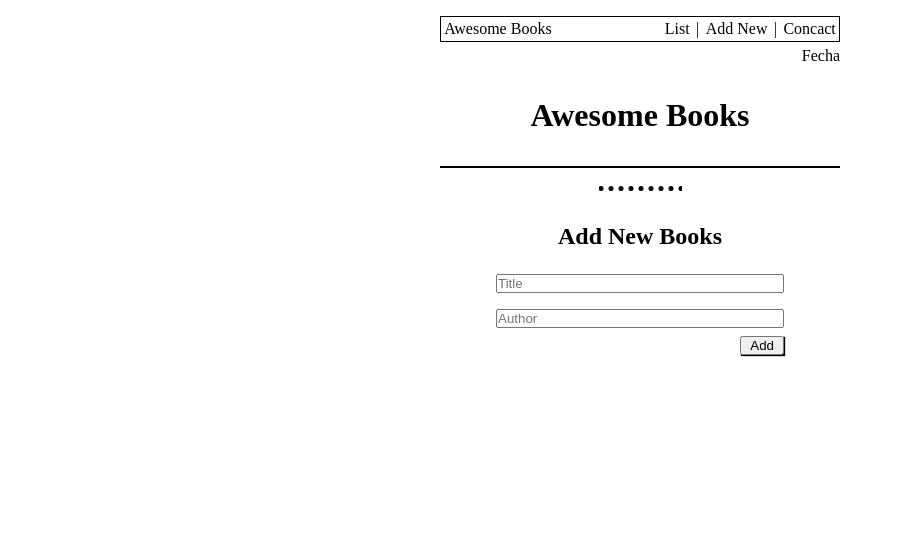
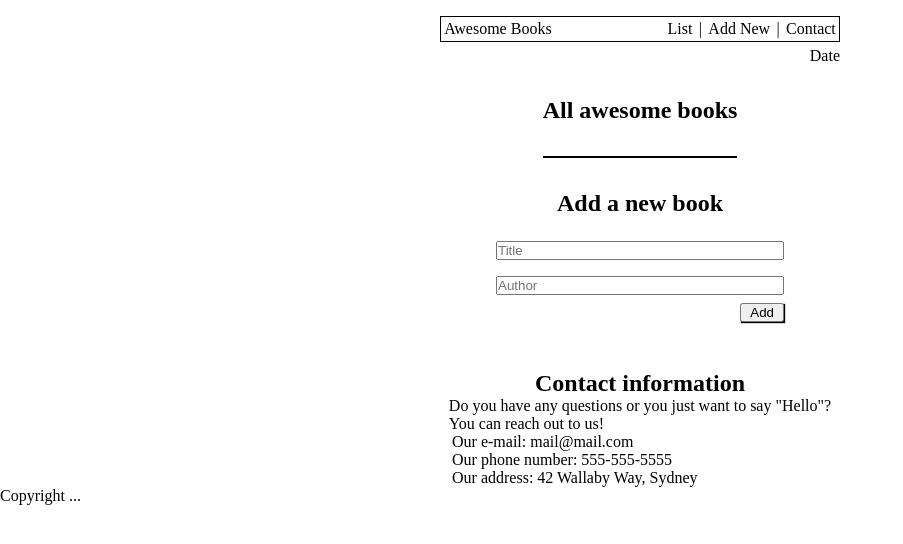
Before and after one commit to MarcoOquendoC/awesomeBooks, a website: page index.html in a window 1280 px wide. Shown: the whole page, without its empty margins (0-903 px from the left). Drawn offline with Linux system fonts and the light colour scheme.

Commit message:
Add contact, list, and new book sections

```diff
--- a/index.html
+++ b/index.html
@@ -15,23 +15,24 @@
     <nav>
       <span>Awesome Books</span>
       <ul>
-        <li><a id="list" href="#">List</a></li>
+        <li><a id="navList" href="#">List</a></li>
         <li>|</li>
-        <li><a id="new" href="#">Add New</a></li>
+        <li><a id="navNew" href="#">Add New</a></li>
         <li>|</li>
-        <li><a id="contact" href="#">Concact</a></li>
+        <li><a id="navContact" href="#">Contact</a></li>
       </ul>
     </nav>
-    <div id="fecha">Fecha</div>
+    <div id="fecha">Date</div>
   </header>
   <main>
-    <h1>Awesome Books</h1>
-    <div class="container">
+    <section id="list">
+      <h1>All awesome books</h1>
       <table id="bookList">
+        <!-- Book List from javaScript -->
       </table>
-      <br>
-      <hr>
-      <h2>Add New Books</h2>
+    </section>
+    <section id="new">
+      <h2>Add a new book</h2>
       <form class="bookForm" action="index.html" method="post">
         <label for="bookTitle"></label>
         <input id="bookTitle" type="text" placeholder="Title">
@@ -39,9 +40,22 @@
         <input id="author" type="text" placeholder="Author">
         <button id="addBtn" type="button" name="addBook">Add</button>
       </form>
-    </div>
+    </section>
+    <section id="contact">
+      <h2>Contact information</h2>
+      <p>Do you have any questions or you just want to say "Hello"? <br>You can reach out to us!</p>
+      <ul>
+        <li>Our e-mail: mail@mail.com</li>
+        <li>Our phone number: 555-555-5555</li>
+        <li>Our address: 42 Wallaby Way, Sydney</li>
+      </ul>
+    </section>
   </main>
-  <footer></footer>
+  <footer>
+    <p>
+      Copyright ...
+    </p>
+  </footer>
 </body>
 
 </html>
```
